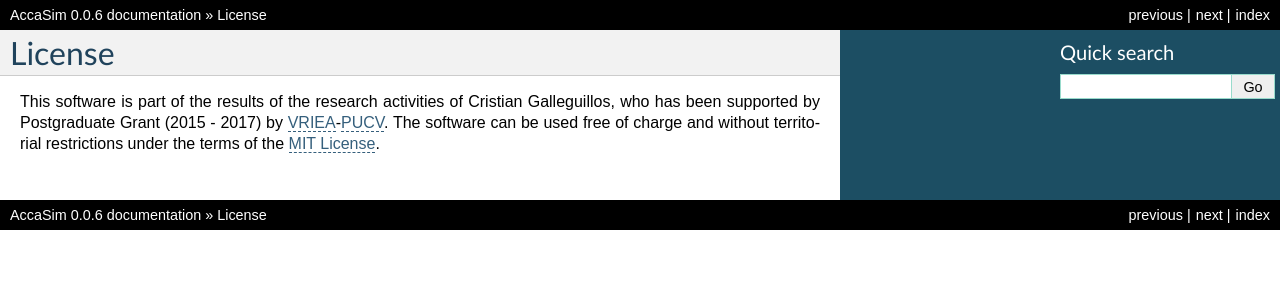
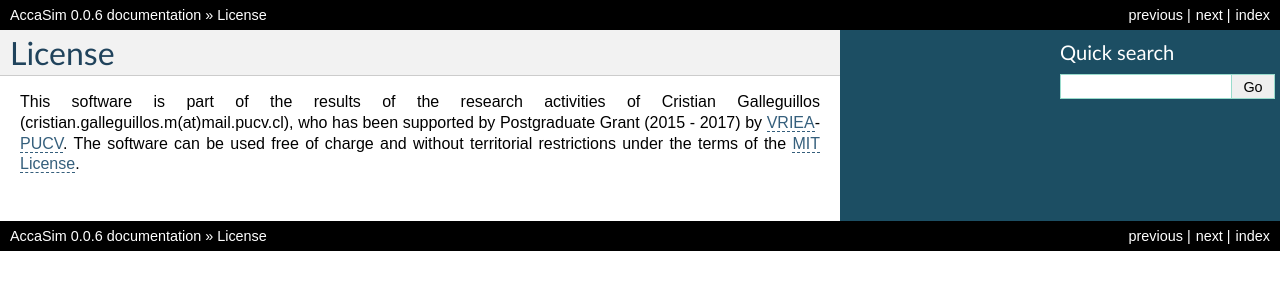
Before and after one commit to cgalleguillosm/accasim, a Sphinx documentation site: the page built from docs/source/license.rst, in a window 1280 px wide. Shown: the top 300 px of the page. Built offline with Sphinx 7.4.7, drawn with Linux system fonts in a browser that asks for light colours.

Commit message:
License update

```diff
--- a/docs/source/license.rst
+++ b/docs/source/license.rst
@@ -1,5 +1,5 @@
 License
 =======
 
-This software is part of the results of the research activities of Cristian Galleguillos, who has been supported by Postgraduate Grant (2015 - 2017) by `VRIEA <http://www.vriea.ucv.cl/>`_-`PUCV <http://www.pucv.cl/>`_.
+This software is part of the results of the research activities of Cristian Galleguillos (cristian.galleguillos.m(at)mail.pucv.cl), who has been supported by Postgraduate Grant (2015 - 2017) by `VRIEA <http://www.vriea.ucv.cl/>`_-`PUCV <http://www.pucv.cl/>`_.
 The software can be used free of charge and without territorial restrictions under the terms of the `MIT License <https://opensource.org/licenses/MIT>`_.
```
